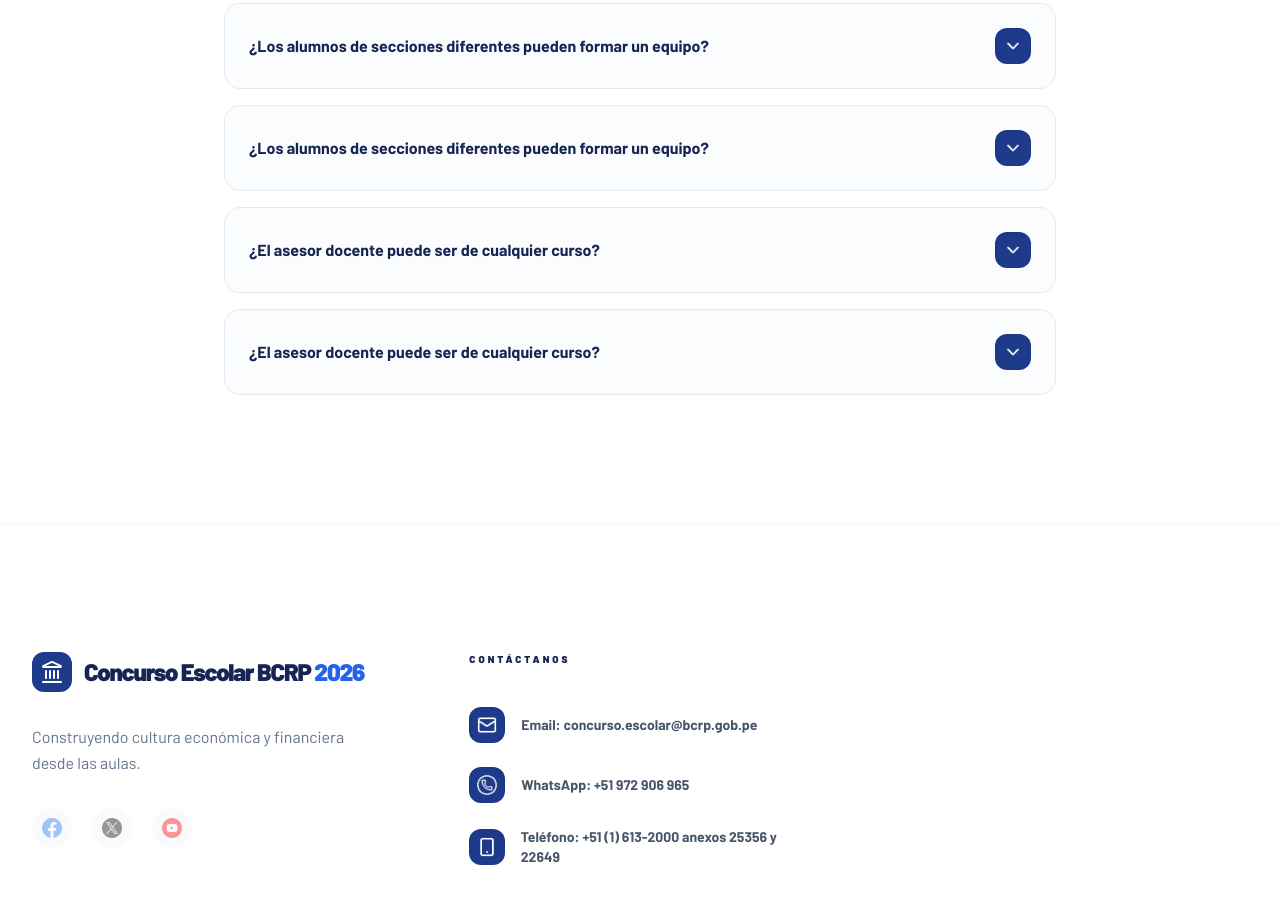
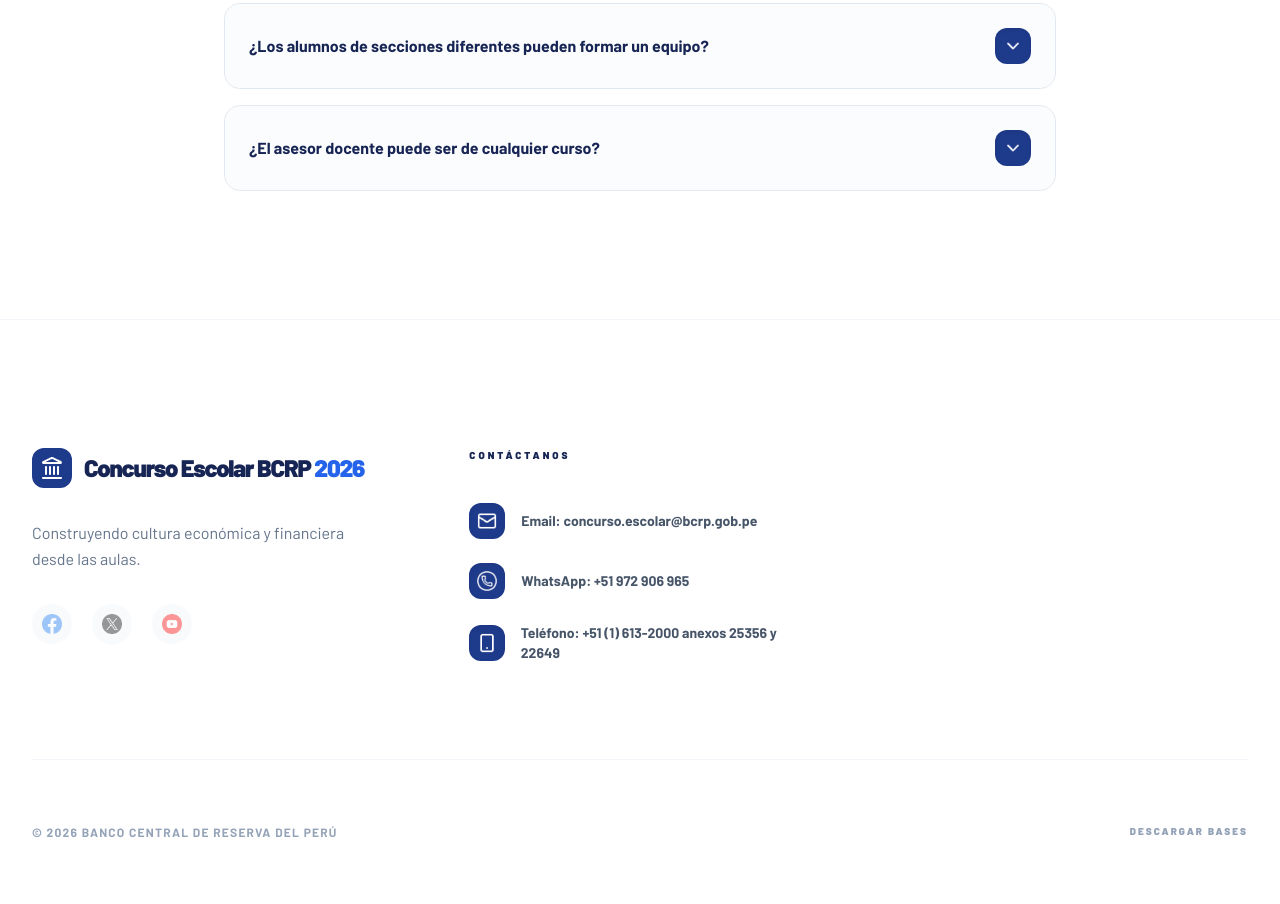
Before and after one commit to MgAsmat/ce2026-p2, a plain HTML site: page index.html in a window 1280 px wide. Shown: the part 4909-5813 px from the top of the page. Drawn offline with nearby package versions, Linux system fonts and the light colour scheme.

Commit message:
Update index.html

```diff
--- a/index.html
+++ b/index.html
@@ -405,26 +405,6 @@
 
                 <div class="border border-slate-200 rounded-2xl overflow-hidden">
                     <button class="w-full p-6 text-left flex justify-between items-center bg-slate-50/50 hover:bg-slate-50 transition-colors" onclick="toggleFaq(this)">
-                        <span class="font-bold text-blue-950">¿Los alumnos de secciones diferentes pueden formar un equipo?</span>
-                        <div class="bg-blue-900 p-2 rounded-xl shadow-inner"><img src="images/icon-chevron.png" alt="" class="w-5 h-5 transition-transform" onerror="this.src='https://placehold.co/32x32/2563eb/white?text=V'"></div>
-                    </button>
-                    <div class="hidden p-6 text-slate-600 border-t border-slate-100 bg-white">
-                        Sí, los 3 estudiantes pueden ser de distintas secciones de la misma institución educativa.
-                    </div>
-                </div>
-
-                <div class="border border-slate-200 rounded-2xl overflow-hidden">
-                    <button class="w-full p-6 text-left flex justify-between items-center bg-slate-50/50 hover:bg-slate-50 transition-colors" onclick="toggleFaq(this)">
-                        <span class="font-bold text-blue-950">¿El asesor docente puede ser de cualquier curso?</span>
-                        <div class="bg-blue-900 p-2 rounded-xl shadow-inner"><img src="images/icon-chevron.png" alt="" class="w-5 h-5 transition-transform" onerror="this.src='https://placehold.co/32x32/2563eb/white?text=V'"></div>
-                    </button>
-                    <div class="hidden p-6 text-slate-600 border-t border-slate-100 bg-white">
-                        Sí, el docente puede impartir cualquier curso en su institución educativa.
-                    </div>
-                </div>
-
-                <div class="border border-slate-200 rounded-2xl overflow-hidden">
-                    <button class="w-full p-6 text-left flex justify-between items-center bg-slate-50/50 hover:bg-slate-50 transition-colors" onclick="toggleFaq(this)">
                         <span class="font-bold text-blue-950">¿El asesor docente puede ser de cualquier curso?</span>
                         <div class="bg-blue-900 p-2 rounded-xl shadow-inner"><img src="images/icon-chevron.png" alt="" class="w-5 h-5 transition-transform" onerror="this.src='https://placehold.co/32x32/2563eb/white?text=V'"></div>
                     </button>
```
